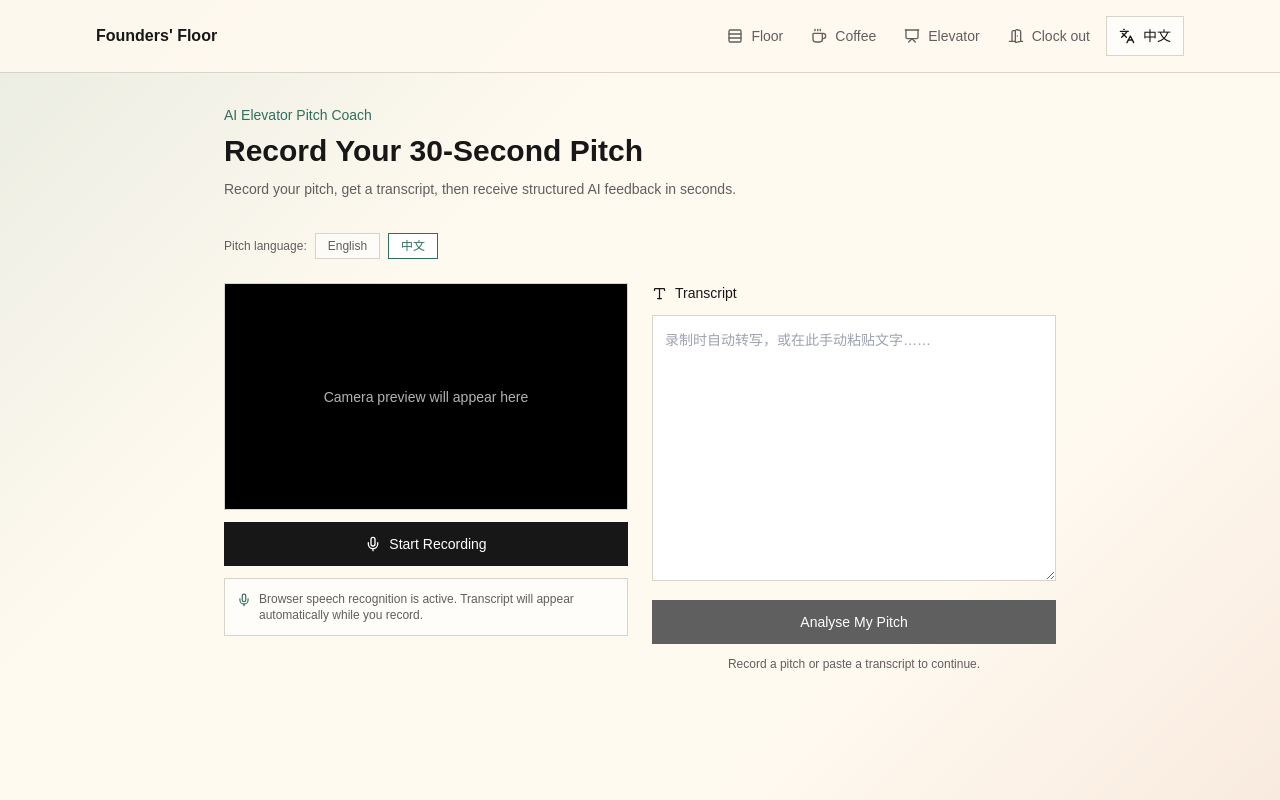
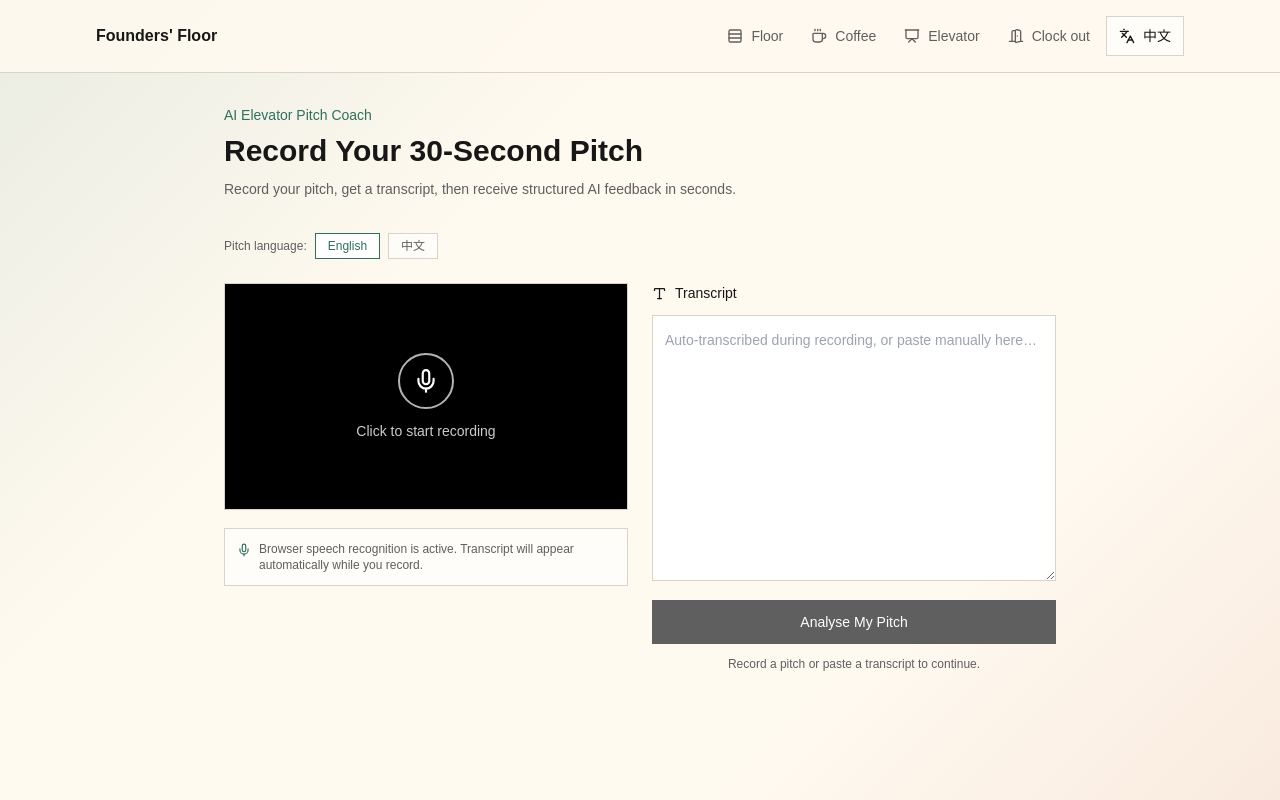
Before and after one commit to clover475/Founders-Floor_BUIDL_OPC_HACKATHON_SG, a Next.js app: page /pitch-coach in a window 1280 px wide. Built offline with nearby package versions, Linux system fonts and the light colour scheme.

Commit message:
fix: 视频区域可点击开始/停止录制，页面默认英文
- 视频黑框改为 button，悬停显示麦克风图标提示
- 录制中悬停显示停止图标（红点 REC 计时器保留）
- 移除底部独立的 Start/Stop 按钮
- language 默认值改为 en

```diff
--- a/src/components/elevator/pitch-coach.tsx
+++ b/src/components/elevator/pitch-coach.tsx
@@ -96,7 +96,7 @@ function fmtDuration(s: number) {
 export function PitchCoach() {
   // ── core state ──
   const [stage, setStage] = useState<Stage>("record");
-  const [language, setLanguage] = useState<Language>("zh");
+  const [language, setLanguage] = useState<Language>("en");
   const [transcript, setTranscript] = useState("");
   const [result, setResult] = useState<PitchAnalysisResult | null>(null);
   const [errorMsg, setErrorMsg] = useState("");
@@ -324,50 +324,48 @@ export function PitchCoach() {
       ══════════════════════════════════════════════════ */}
       {stage === "record" ? (
         <div className="grid gap-6 lg:grid-cols-2">
-          {/* Video / camera panel */}
+          {/* Video / camera panel — clicking the frame starts or stops recording */}
           <div className="space-y-3">
-            <div className="relative overflow-hidden border border-floor-line bg-black aspect-video">
+            <button
+              type="button"
+              onClick={() => {
+                if (isRecording) void stopRecording();
+                else void startRecording();
+              }}
+              className="group relative w-full overflow-hidden border border-floor-line bg-black aspect-video cursor-pointer focus:outline-none"
+              aria-label={isRecording ? "Stop recording" : "Start recording"}
+            >
               <video
                 ref={videoRef}
                 className="h-full w-full object-cover"
                 playsInline
               />
+
+              {/* idle — not yet started */}
               {!isRecording && elapsed === 0 ? (
-                <div className="absolute inset-0 flex items-center justify-center bg-black/50">
-                  <p className="text-sm text-white/70">Camera preview will appear here</p>
+                <div className="absolute inset-0 flex flex-col items-center justify-center gap-3 bg-black/60 transition group-hover:bg-black/70">
+                  <div className="flex h-14 w-14 items-center justify-center rounded-full border-2 border-white/70 text-white group-hover:border-white">
+                    <Mic size={26} />
+                  </div>
+                  <p className="text-sm font-medium text-white/80 group-hover:text-white">Click to start recording</p>
                 </div>
               ) : null}
+
+              {/* recording — show stop hint on hover */}
               {isRecording ? (
-                <div className="absolute left-3 top-3 flex items-center gap-1.5 rounded bg-red-600 px-2 py-1">
-                  <span className="h-2 w-2 animate-pulse rounded-full bg-white" />
-                  <span className="text-xs font-medium text-white">
-                    REC {fmtDuration(elapsed)}
-                  </span>
-                </div>
+                <>
+                  <div className="absolute left-3 top-3 flex items-center gap-1.5 rounded bg-red-600 px-2 py-1">
+                    <span className="h-2 w-2 animate-pulse rounded-full bg-white" />
+                    <span className="text-xs font-medium text-white">REC {fmtDuration(elapsed)}</span>
+                  </div>
+                  <div className="absolute inset-0 flex items-center justify-center opacity-0 transition group-hover:opacity-100">
+                    <div className="flex h-14 w-14 items-center justify-center rounded-full border-2 border-white bg-black/50">
+                      <Square size={22} className="text-white" />
+                    </div>
+                  </div>
+                </>
               ) : null}
-            </div>
-
-            <div className="flex gap-2">
-              {!isRecording ? (
-                <button
-                  type="button"
-                  onClick={() => void startRecording()}
-                  className="inline-flex flex-1 items-center justify-center gap-2 bg-floor-ink px-4 py-3 text-sm font-medium text-white hover:bg-black"
-                >
-                  <Mic size={16} />
-                  Start Recording
-                </button>
-              ) : (
-                <button
-                  type="button"
-                  onClick={() => void stopRecording()}
-                  className="inline-flex flex-1 items-center justify-center gap-2 border border-red-400 bg-white px-4 py-3 text-sm font-medium text-red-600 hover:bg-red-50"
-                >
-                  <Square size={16} />
-                  Stop ({fmtDuration(elapsed)})
-                </button>
-              )}
-            </div>
+            </button>
 
             {!speechSupported ? (
               <div className="flex items-start gap-2 border border-amber-200 bg-amber-50 p-3">
```
